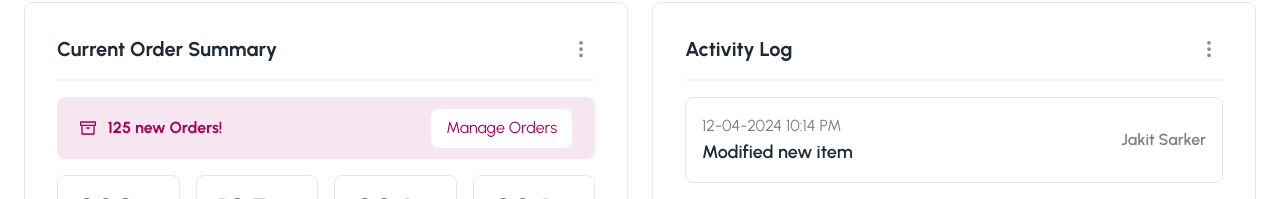
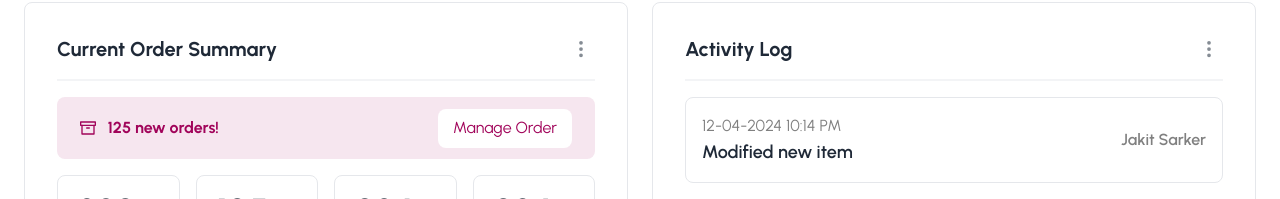
Before and after one commit to JannatulAfrozFaria/admin-layout, a React (Vite) app: page / in a window 1280 px wide. Shown: the part 954-1153 px from the top of the page. Built offline with nearby package versions, Linux system fonts and the light colour scheme; a web font is replaced by a local one.

Commit message:
text updated for order summary secion

```diff
--- a/src/Home/HomeComponents/OrderSummary.jsx
+++ b/src/Home/HomeComponents/OrderSummary.jsx
@@ -40,9 +40,9 @@ const OrderSummary = () => {
             <div className="orderDiv flex justify-between items-center my-4">
                 <div className="flex gap-3 items-center font-bold">
                     <FiArchive />
-                    <span>125 new Orders!</span>
+                    <span>125 new orders!</span>
                 </div>
-                <button className="manageBtn">Manage Orders</button>
+                <button className="manageBtn">Manage Order</button>
             </div>
             {/* ORDER-DATA------- */}
             <div className="grid grid-cols-2 md:grid-cols-4 gap-4">
```
